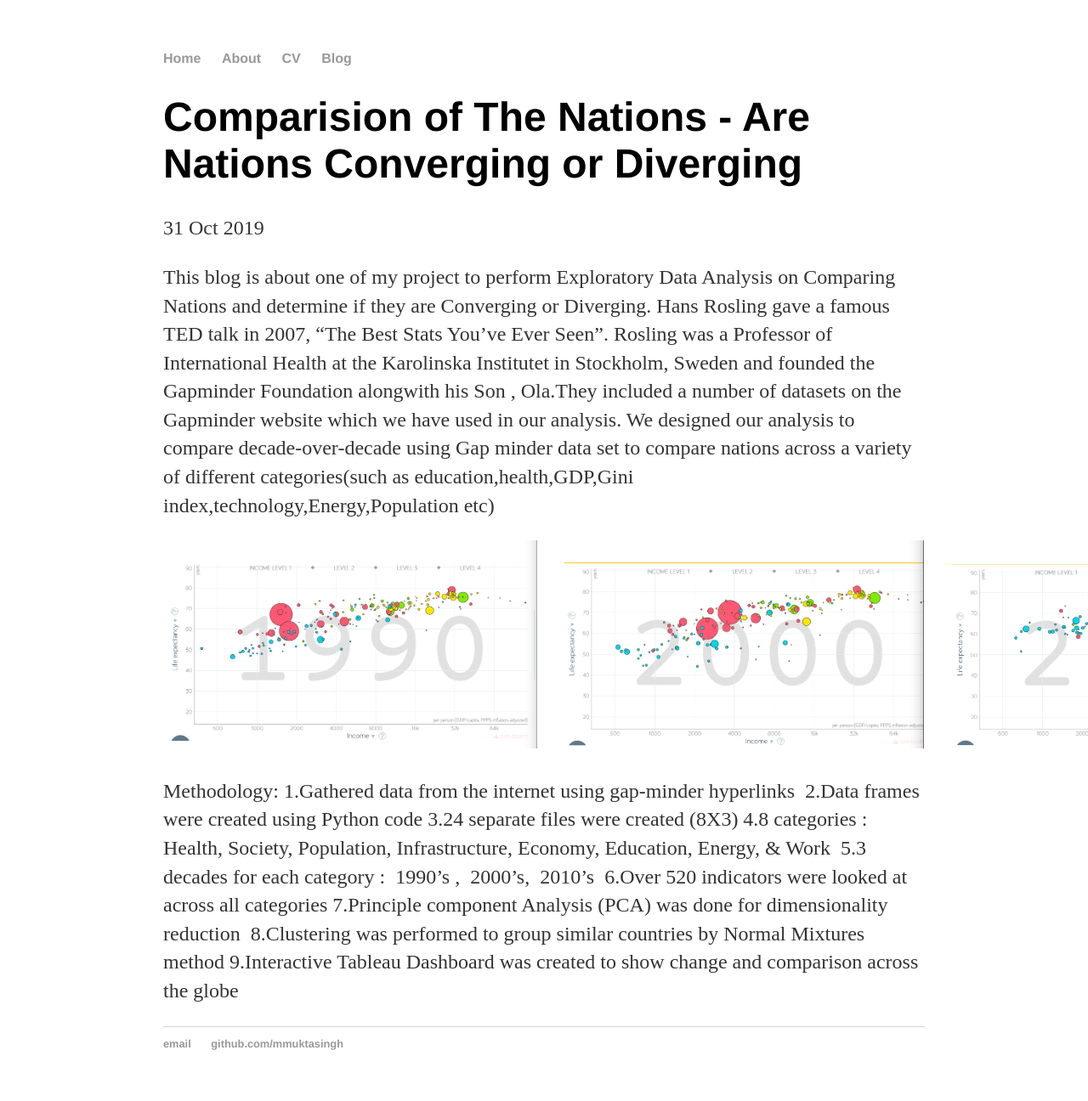
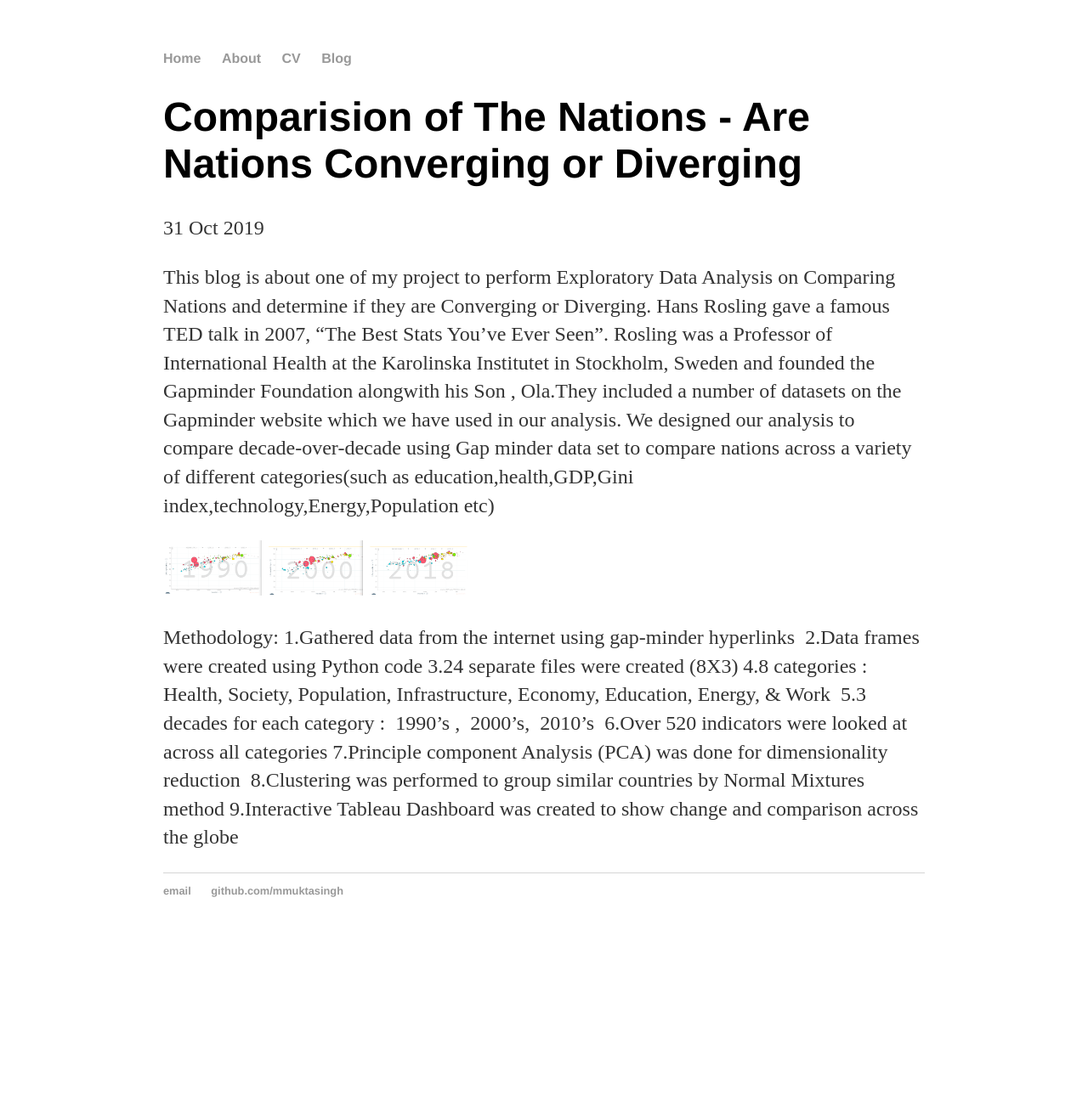
Before and after one commit to mmuktasingh/mmuktasingh.github.io, a Jekyll site: the page built from _posts/2019-10-31-Nation-comparison.md, in a window 1280 px wide. Shown: the whole page at 85% size. Built offline with Jekyll 4.4.1, drawn with Linux system fonts in a browser that asks for light colours; after the commit the page ends 1116 px from its top, so only the background shows below that.

Commit message:
Update 2019-10-31-Nation-comparison.md

```diff
--- a/_posts/2019-10-31-Nation-comparison.md
+++ b/_posts/2019-10-31-Nation-comparison.md
@@ -8,7 +8,7 @@
 Hans Rosling gave a famous TED talk in 2007, “The Best Stats You’ve Ever Seen”. Rosling was a Professor of International Health at the Karolinska Institutet in Stockholm, Sweden and founded the Gapminder Foundation alongwith his Son , Ola.They included a number of datasets on the Gapminder website which we have used in our analysis.
 We designed our analysis to compare decade-over-decade using Gap minder data set to compare nations across a variety of different categories(such as education,health,GDP,Gini index,technology,Energy,Population etc)
 
-![test image size](https://github.com/mmuktasingh/mmuktasingh.github.io/blob/master/images/Gapminder_bubbles.PNG?raw=true)
+![test image size](https://github.com/mmuktasingh/mmuktasingh.github.io/blob/master/images/Gapminder_bubbles.PNG?raw=true){:height="60%" width="40%"}
 
 Methodology:
 1.Gathered data from the internet using gap-minder hyperlinks
```
